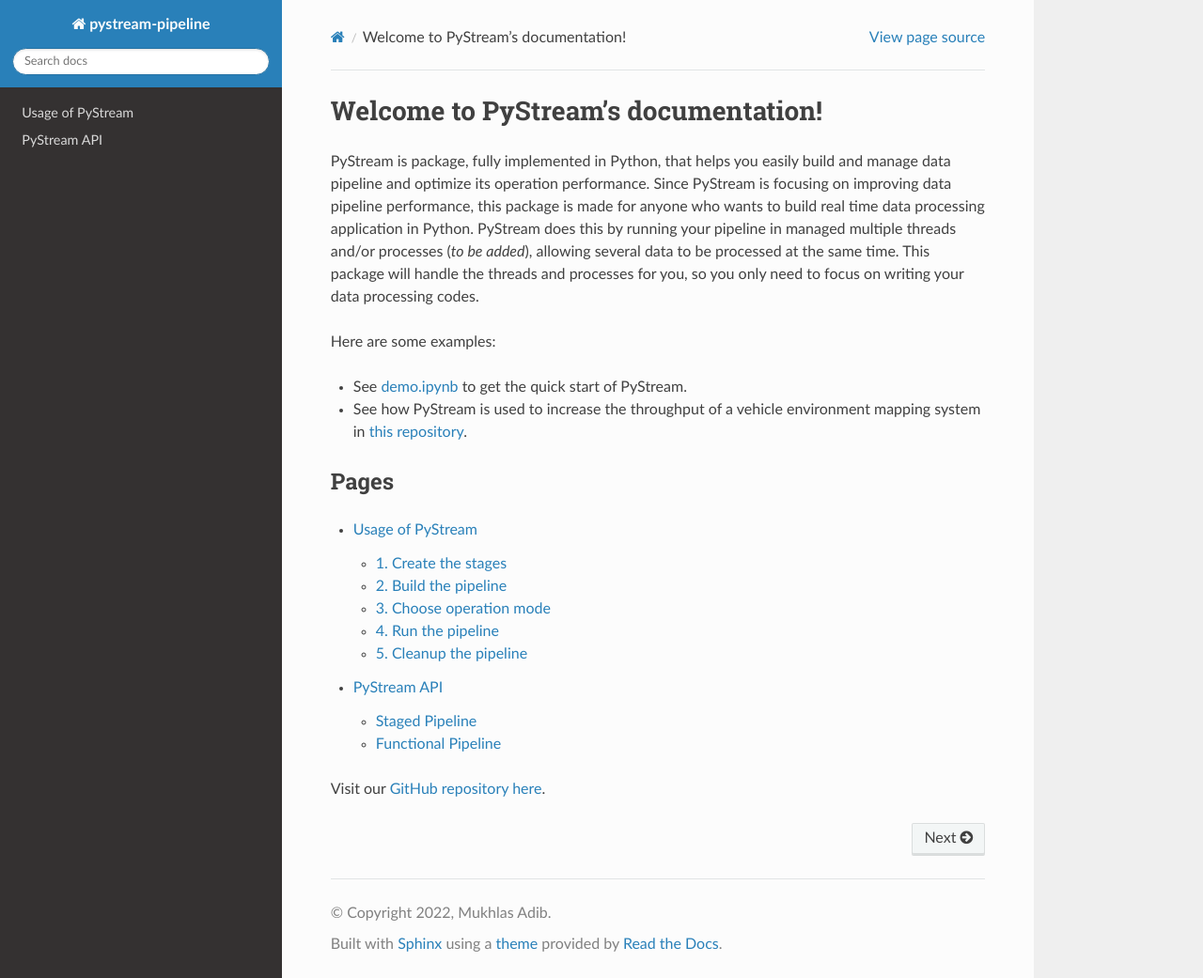
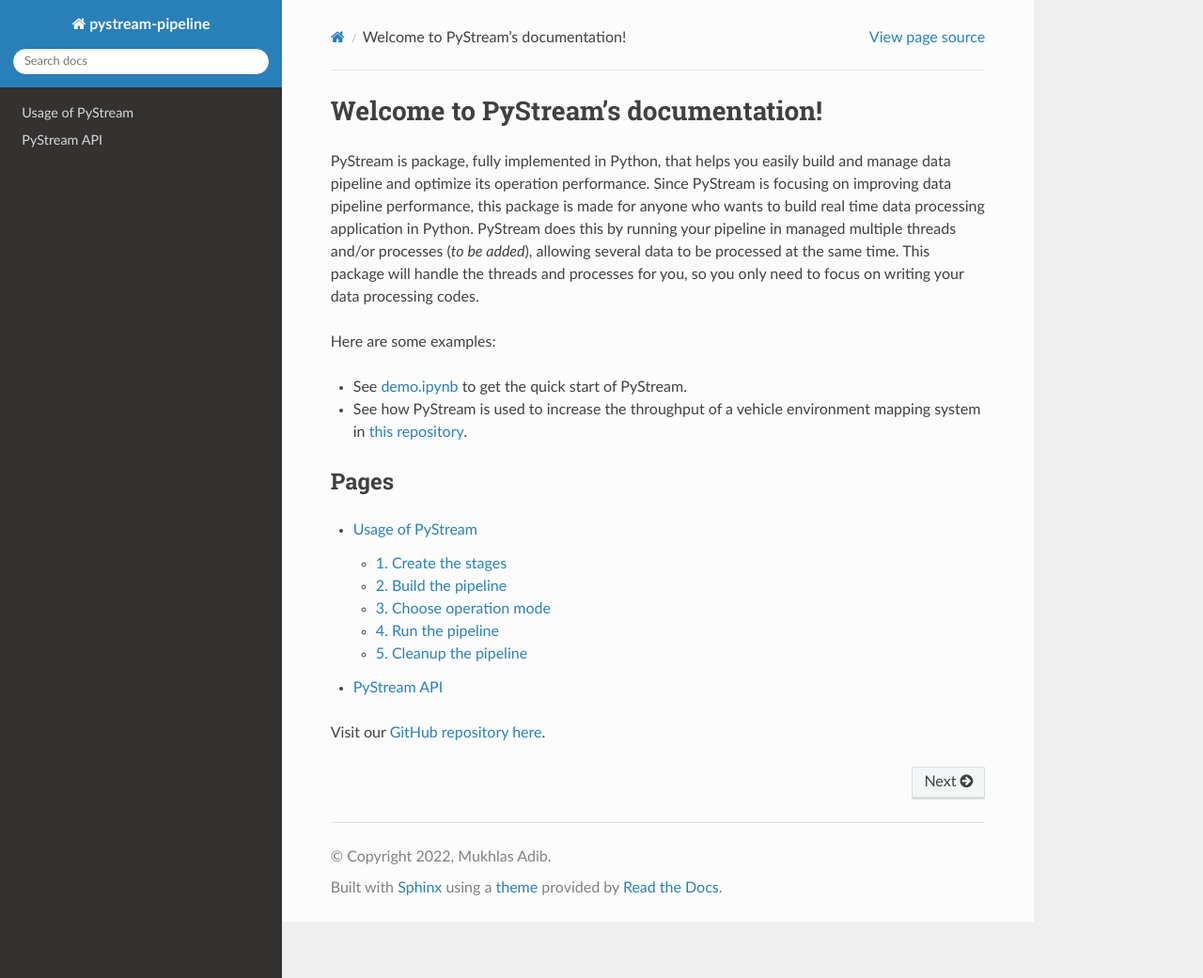
Before and after one commit to MukhlasAdib/pystream-pipeline, a Sphinx documentation site: the page built from docs/source/index.rst, in a window 1280 px wide and 1041 px high. Shown: the whole window at 94% size. Built offline with Sphinx 7.4.7 and the Read the Docs theme 2.0.0, drawn with Linux system fonts in a browser that asks for light colours.

Commit message:
remove functional api

```diff
--- a/docs/source/api.rst
+++ b/docs/source/api.rst
@@ -1,23 +1,9 @@
 PyStream API
 ======================================
-
-Staged Pipeline
---------------------------------------
-
 
 .. autoclass:: pystream.Pipeline
     :members:
 
 
 .. autoclass:: pystream.Stage
-    :members: __call__, cleanup, name
-
-
-Functional Pipeline
---------------------------------------
-
-
-.. autofunction:: pystream.functional.func_serial
-
-
-.. autofunction:: pystream.functional.func_parallel_thread
+    :members: __call__, cleanup
```
